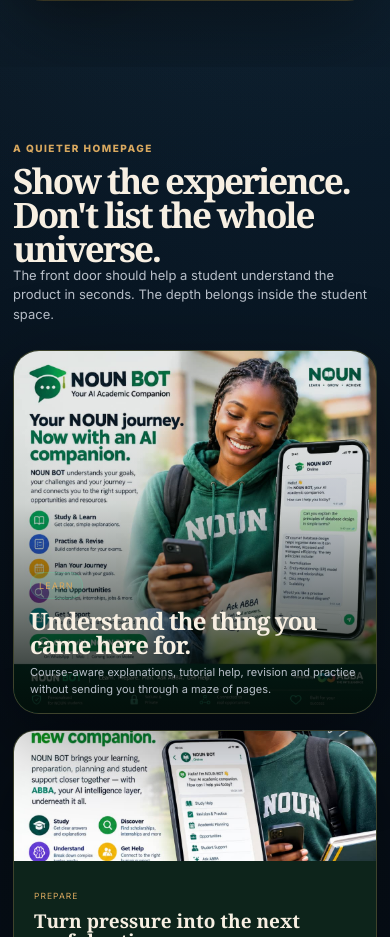
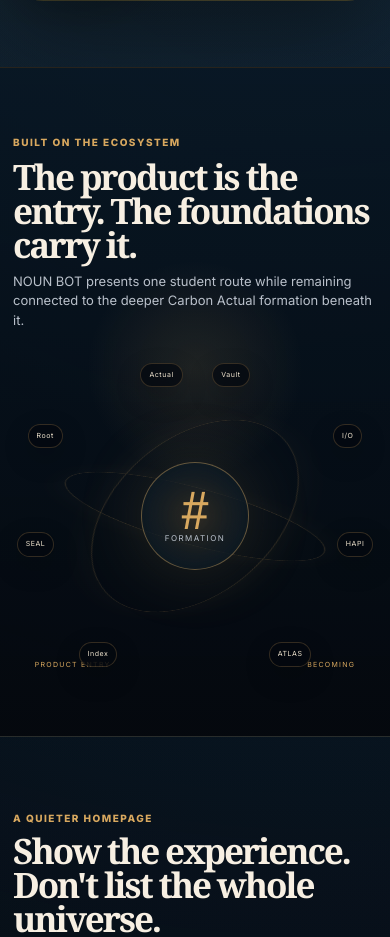
Before and after one commit to carbonactual/noun-student-bot, a website: page index.html in a window 390 px wide. Shown: the part 1019-1956 px from the top of the page. Drawn offline with Linux system fonts and the light colour scheme.

Commit message:
design(noun): add Carbon Actual foundation field to entry route

```diff
--- a/index.html
+++ b/index.html
@@ -192,7 +192,51 @@ h2{font-family:var(--display);font-size:clamp(35px,4.6vw,58px);line-height:.97;l
 <link rel="preconnect" href="https://fonts.gstatic.com" crossorigin>
 <link href="https://fonts.googleapis.com/css2?family=Inter:wght@400;500;600;700;800&family=Space+Grotesk:wght@500;600;700&display=swap" rel="stylesheet">
 <link rel="stylesheet" href="/assets/noun-system.css">
-</head>
+<style>
+.ca-foundation-field{padding:76px 0 86px;border-block:1px solid rgba(216,168,95,.16);background:
+  radial-gradient(circle at 50% 45%,rgba(216,168,95,.12),transparent 26%),
+  linear-gradient(180deg,rgba(7,21,34,.82),rgba(4,7,12,.9));overflow:hidden}
+.ca-foundation-head{max-width:760px;margin-bottom:26px}
+.ca-foundation-head h2{margin:8px 0 10px}
+.ca-foundation-orbit{position:relative;height:430px;max-width:900px;margin:0 auto;display:grid;place-items:center;isolation:isolate}
+.ca-orbit-ring{position:absolute;border:1px solid rgba(216,168,95,.18);border-radius:50%;transform:rotateX(68deg);box-shadow:0 0 40px rgba(216,168,95,.045)}
+.ca-orbit-ring.ring-outer{width:720px;height:260px;animation:caRing 18s linear infinite}
+.ca-orbit-ring.ring-inner{width:470px;height:170px;animation:caRingReverse 13s linear infinite}
+.ca-core{width:132px;height:132px;border-radius:50%;display:grid;place-items:center;align-content:center;gap:2px;
+  border:1px solid rgba(216,168,95,.45);
+  background:radial-gradient(circle,rgba(216,168,95,.2),rgba(7,21,34,.86) 68%);
+  box-shadow:0 0 70px rgba(216,168,95,.16),inset 0 0 40px rgba(216,168,95,.08);
+  position:relative;z-index:4;animation:caCore 4.8s ease-in-out infinite}
+.ca-core:before{content:"";position:absolute;inset:-13px;border-radius:50%;border:1px solid rgba(216,168,95,.1);animation:caPulse 3.8s ease-in-out infinite}
+.ca-core span{font-family:Georgia,"Times New Roman",serif;font-size:64px;line-height:.8;color:var(--ca-gold)}
+.ca-core small{font-size:8px;text-transform:uppercase;letter-spacing:.18em;color:var(--ca-muted)}
+.ca-node{position:absolute;z-index:5;padding:9px 12px;border:1px solid rgba(216,168,95,.22);border-radius:999px;background:rgba(3,8,14,.72);color:#efe3ce;font-size:10px;letter-spacing:.08em;backdrop-filter:blur(12px);box-shadow:0 10px 28px rgba(0,0,0,.2);transition:transform .35s cubic-bezier(.2,.78,.2,1),border-color .25s ease}
+.ca-node:hover{transform:translateY(-3px);border-color:rgba(216,168,95,.5)}
+.ca-node.n1{left:11%;top:24%}.ca-node.n2{left:4%;top:56%}.ca-node.n3{left:23%;bottom:7%}.ca-node.n4{left:39%;top:7%}
+.ca-node.n5{right:13%;top:22%}.ca-node.n6{right:4%;top:56%}.ca-node.n7{right:23%;bottom:7%}.ca-node.n8{right:39%;top:7%}
+.ca-path{position:absolute;bottom:16px;color:var(--ca-gold);font-size:9px;text-transform:uppercase;letter-spacing:.18em}
+.ca-path.path-left{left:14%}.ca-path.path-right{right:14%}
+@keyframes caRing{to{transform:rotateX(68deg) rotateZ(360deg)}}@keyframes caRingReverse{to{transform:rotateX(68deg) rotateZ(-360deg)}}
+@keyframes caCore{50%{transform:translateY(-5px) scale(1.025)}}
+@keyframes caPulse{0%,100%{transform:scale(.96);opacity:.35}50%{transform:scale(1.08);opacity:.08}}
+@media(max-width:760px){
+  .ca-foundation-field{padding:60px 0}
+  .ca-foundation-orbit{height:370px}
+  .ca-orbit-ring.ring-outer{width:650px;height:235px}.ca-orbit-ring.ring-inner{width:410px;height:150px}
+  .ca-node{font-size:8px;padding:7px 9px}
+  .ca-node.n1{left:4%;top:21%}.ca-node.n2{left:1%;top:55%}.ca-node.n3{left:18%;bottom:3%}.ca-node.n4{left:35%;top:2%}
+  .ca-node.n5{right:4%;top:21%}.ca-node.n6{right:1%;top:55%}.ca-node.n7{right:18%;bottom:3%}.ca-node.n8{right:35%;top:2%}
+  .ca-path.path-left{left:6%}.ca-path.path-right{right:6%}
+}
+@media(max-width:520px){
+  .ca-foundation-orbit{height:320px}.ca-orbit-ring.ring-outer{width:520px;height:190px}.ca-orbit-ring.ring-inner{width:330px;height:125px}
+  .ca-node{font-size:7px;padding:6px 8px}.ca-core{width:108px;height:108px}.ca-core span{font-size:52px}
+  .ca-path{bottom:6px;font-size:7px}
+}
+@media(prefers-reduced-motion:reduce){
+  .ca-orbit-ring,.ca-core,.ca-core:before{animation:none!important}
+}
+</style></head>
 <body class="noun-home">
 <div class="top"><div class="wrap nav">
   <a class="brand" href="/"><span class="logo">N</span><span>NOUN BOT</span></a>
@@ -227,6 +271,31 @@ h2{font-family:var(--display);font-size:clamp(35px,4.6vw,58px);line-height:.97;l
       <div class="thumb one"><img src="/assets/promo/noun-bot-ad-menu.jpg" alt="NOUN BOT menu preview" width="1250" height="1250" loading="lazy"><span>Ask, plan, prepare, get help</span></div>
       <div class="thumb two"><img src="/assets/promo/noun-bot-ad-primary.jpg" alt="NOUN BOT learning and exam preview" width="1250" height="1250" loading="lazy"><span>Courses · exams · success</span></div>
       <div class="pill"><i></i> ABBA is ready</div>
+    </div>
+  </div>
+</section>
+
+<section class="ca-foundation-field" aria-label="Carbon Actual foundations beneath NOUN BOT">
+  <div class="wrap">
+    <div class="ca-foundation-head reveal">
+      <span class="kicker">Built on the ecosystem</span>
+      <h2>The product is the entry. The foundations carry it.</h2>
+      <p class="sub">NOUN BOT presents one student route while remaining connected to the deeper Carbon Actual formation beneath it.</p>
+    </div>
+    <div class="ca-foundation-orbit" data-ca-field>
+      <div class="ca-orbit-ring ring-outer" aria-hidden="true"></div>
+      <div class="ca-orbit-ring ring-inner" aria-hidden="true"></div>
+      <div class="ca-core"><span>#</span><small>formation</small></div>
+      <span class="ca-node n1">Root</span>
+      <span class="ca-node n2">SEAL</span>
+      <span class="ca-node n3">Index</span>
+      <span class="ca-node n4">Actual</span>
+      <span class="ca-node n5">I/O</span>
+      <span class="ca-node n6">HAPI</span>
+      <span class="ca-node n7">ATLAS</span>
+      <span class="ca-node n8">Vault</span>
+      <span class="ca-path path-left">Product entry</span>
+      <span class="ca-path path-right">Becoming</span>
     </div>
   </div>
 </section>
@@ -360,5 +429,17 @@ h2{font-family:var(--display);font-size:clamp(35px,4.6vw,58px);line-height:.97;l
     e.preventDefault();const href=a.href;document.startViewTransition(()=>location.href=href);
   });
 })();
+</script><script>
+(function(){
+  const field=document.querySelector('[data-ca-field]');
+  if(!field||matchMedia('(prefers-reduced-motion: reduce)').matches)return;
+  let tx=0,ty=0,x=0,y=0,raf=0;
+  field.addEventListener('pointermove',e=>{
+    const r=field.getBoundingClientRect();tx=((e.clientX-r.left)/r.width-.5)*8;ty=((e.clientY-r.top)/r.height-.5)*-5;
+    if(!raf)raf=requestAnimationFrame(loop);
+  });
+  field.addEventListener('pointerleave',()=>{tx=0;ty=0;if(!raf)raf=requestAnimationFrame(loop);});
+  function loop(){x+=(tx-x)*.1;y+=(ty-y)*.1;field.style.transform='translate3d('+x*.12+'px,'+y*.12+'px,0)';raf=(Math.abs(tx-x)+Math.abs(ty-y)>.03)?requestAnimationFrame(loop):0;}
+})();
 </script></body>
 </html>
```
